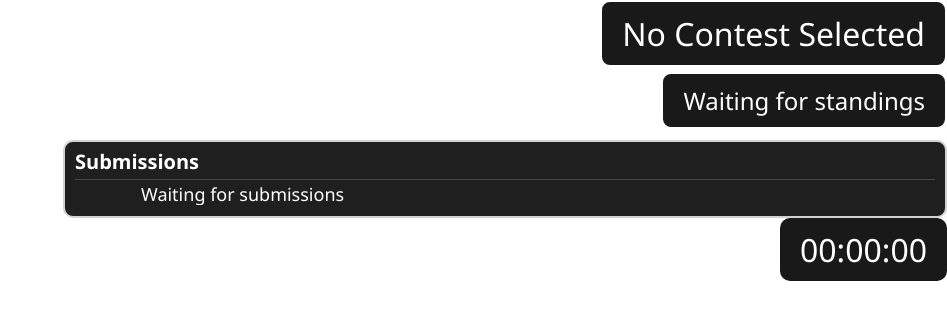
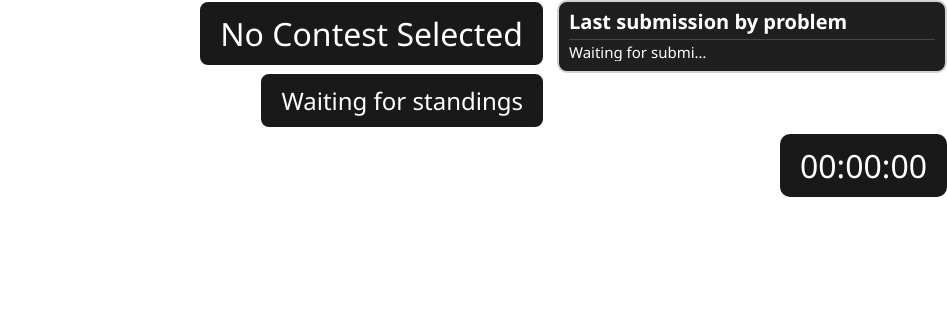
Before and after one commit to tarjen/QOJ-live-widget, a Flask app: page /overlay in a window 1280 px wide. Shown: the top 320 px of the page, without its empty margins (333-1280 px from the left). Run offline with Flask 3, Linux system fonts and the light colour scheme.

Commit message:
Show latest submission for each problem

```diff
--- a/src/app.py
+++ b/src/app.py
@@ -4,6 +4,7 @@ from datetime import datetime, timedelta
 import certifi
 import cloudscraper
 import os
+import re
 import urllib3
 
 # 禁用SSL警告
@@ -54,6 +55,34 @@ def classify_submission(result):
     return 'failed'
 
 
+def find_header_index(headers, names):
+    for name in names:
+        for index, header in enumerate(headers):
+            if name in header:
+                return index
+    return None
+
+
+def submission_sort_key(submission):
+    numbers = re.findall(r'\d+', submission.get('id', ''))
+    if numbers:
+        return (1, int(numbers[-1]))
+    return (0, -submission.get('_row_order', 0))
+
+
+def latest_submission_per_problem(submissions, limit):
+    latest = {}
+    for submission in submissions:
+        problem = submission.get('problem', '').strip()
+        if not problem:
+            continue
+        key = problem.casefold()
+        previous = latest.get(key)
+        if previous is None or submission_sort_key(submission) > submission_sort_key(previous):
+            latest[key] = submission
+    return sorted(latest.values(), key=submission_sort_key, reverse=True)[:limit]
+
+
 def parse_submission_table(html):
     soup = BeautifulSoup(html, 'html.parser')
     submissions = []
@@ -65,7 +94,12 @@ def parse_submission_table(html):
         header_text = ' '.join(headers)
         if 'submit' not in header_text and 'result' not in header_text and 'score' not in header_text:
             continue
-        for row in rows[1:]:
+        id_index = find_header_index(headers, ['id', '#'])
+        problem_index = find_header_index(headers, ['problem', 'task'])
+        result_index = find_header_index(headers, ['result', 'status', 'score'])
+        time_index = find_header_index(headers, ['submit time', 'submission time', 'submitted', 'time'])
+        language_index = find_header_index(headers, ['language', 'lang'])
+        for row_order, row in enumerate(rows[1:]):
             cells = row.find_all('td')
             if len(cells) < 4:
                 continue
@@ -76,30 +110,34 @@ def parse_submission_table(html):
                 for link in cell.find_all('a', href=True)
             ]
             submission = {
-                'id': values[0],
-                'problem': values[1] if len(values) > 1 else '',
-                'result': '',
-                'time': '',
-                'language': '',
+                'id': values[id_index] if id_index is not None and id_index < len(values) else values[0],
+                'problem': values[problem_index] if problem_index is not None and problem_index < len(values) else values[1],
+                'result': values[result_index] if result_index is not None and result_index < len(values) else '',
+                'time': values[time_index] if time_index is not None and time_index < len(values) else '',
+                'language': values[language_index] if language_index is not None and language_index < len(values) else '',
                 'class': 'unknown',
                 'url': next((href for href in links if '/submission/' in href), ''),
+                '_row_order': row_order,
             }
-            for value in values:
-                lower_value = value.lower()
-                if any(word in lower_value for word in ['accepted', 'wrong answer', 'time limit', 'memory limit', 'runtime error', 'compile error', 'compiling', 'judging', 'waiting']):
-                    submission['result'] = value
-                    break
+            if not submission['result']:
+                for value in values:
+                    lower_value = value.lower()
+                    if any(word in lower_value for word in ['accepted', 'wrong answer', 'time limit', 'memory limit', 'runtime error', 'compile error', 'compiling', 'judging', 'waiting']):
+                        submission['result'] = value
+                        break
             if not submission['result'] and len(values) >= 3:
                 submission['result'] = values[2]
-            for value in reversed(values):
-                if ':' in value or '-' in value:
-                    submission['time'] = value
-                    break
-            for value in values:
-                lower_value = value.lower()
-                if any(lang in lower_value for lang in ['c++', 'python', 'java', 'rust', 'go', 'kotlin', 'c#']):
-                    submission['language'] = value
-                    break
+            if not submission['time']:
+                for value in reversed(values):
+                    if ':' in value or '-' in value:
+                        submission['time'] = value
+                        break
+            if not submission['language']:
+                for value in values:
+                    lower_value = value.lower()
+                    if any(lang in lower_value for lang in ['c++', 'python', 'java', 'rust', 'go', 'kotlin', 'c#']):
+                        submission['language'] = value
+                        break
             submission['class'] = classify_submission(submission['result'])
             submissions.append(submission)
     return submissions
@@ -126,7 +164,7 @@ def get_submissions(contestid, player, limit=18):
         submissions = parse_submission_table(response.text)
         if submissions:
             return {
-                'items': submissions[:limit],
+                'items': latest_submission_per_problem(submissions, limit),
                 'source': url,
             }
     return {
--- a/templates/overlay.html
+++ b/templates/overlay.html
@@ -20,8 +20,24 @@
             flex-direction: row;
             align-items: center;
             justify-content: flex-end;
+            padding-bottom: 5px;
+        }
+        .overlay-content {
+            display: flex;
+            align-items: flex-start;
+            justify-content: flex-end;
+            gap: 12px;
             width: 1280px;
-            padding-bottom: 5px;
+        }
+        .contest-column {
+            display: flex;
+            flex: 1 1 auto;
+            min-width: 0;
+            flex-direction: column;
+            align-items: flex-end;
+        }
+        .clock-box {
+            width: 1280px;
         }
         .contest-name {
             font-family: 'Segoe UI', Arial, sans-serif;
@@ -100,14 +116,12 @@ td.success {
   background-color: rgba(224,255,224,1.000);
 }
         .submissions-box {
-            width: 1280px;
-            display: flex;
-            justify-content: flex-end;
-            padding-top: 6px;
+            flex: 0 0 390px;
+            width: 390px;
         }
         .submissions {
-            width: 860px;
-            max-height: 245px;
+            width: 366px;
+            max-height: 470px;
             overflow: hidden;
             font-family: 'Segoe UI', Arial, sans-serif;
             color: #fff;
@@ -124,12 +138,12 @@ td.success {
         }
         .submission-row {
             display: grid;
-            grid-template-columns: 58px 1fr 130px 100px 155px;
+            grid-template-columns: minmax(0, 1fr) 92px 116px;
             gap: 8px;
             align-items: center;
-            min-height: 28px;
-            font-size: 18px;
-            line-height: 22px;
+            min-height: 23px;
+            font-size: 15px;
+            line-height: 18px;
             border-top: 1px solid rgba(255,255,255,0.18);
         }
         .submission-row:first-of-type {
@@ -142,6 +156,7 @@ td.success {
         }
         .submission-result {
             font-weight: 700;
+            text-align: right;
         }
         .submission-result.accepted {
             color: #8df58d;
@@ -208,7 +223,7 @@ td.success {
     <div id="overlay-update">
         {% include 'overlay_update.html' %}
     </div>
-    <div class="overlay-box">
+    <div class="overlay-box clock-box">
         <div class="clock">00:00:00</div>
         <script>
             updateClock();
--- a/templates/overlay_update.html
+++ b/templates/overlay_update.html
@@ -1,3 +1,5 @@
+<div class="overlay-content">
+    <div class="contest-column">
         <div class="overlay-box">
             {% if contest and contest.name %}
                 <div class="contest-name">{{ contest.name }}</div>
@@ -23,35 +25,31 @@
             <div class="contest-name status-message">Waiting for standings</div>
             {% endif %}
         </div>
+    </div>
     <div class="submissions-box">
         <div class="submissions">
-        <div class="submissions-title">Submissions</div>
+            <div class="submissions-title">Last submission by problem</div>
             {% if contest and contest.submissions and contest.submissions['items'] %}
                 {% for submission in contest.submissions['items'] %}
                 <div class="submission-row">
-                <div class="submission-cell">#{{ submission.id }}</div>
-                <div class="submission-cell">{{ submission.problem }}</div>
-                <div class="submission-cell submission-result {{ submission.class }}">{{ submission.result }}</div>
-                <div class="submission-cell">{{ submission.language }}</div>
-                <div class="submission-cell">{{ submission.time }}</div>
+                    <div class="submission-cell" title="{{ submission.problem }}">{{ submission.problem }}</div>
+                    <div class="submission-cell" title="{{ submission.time }}">{{ submission.time }}</div>
+                    <div class="submission-cell submission-result {{ submission.class }}" title="{{ submission.result }}">{{ submission.result }}</div>
                 </div>
                 {% endfor %}
             {% elif contest and contest.submissions and contest.submissions.error %}
                 <div class="submission-row">
-                <div class="submission-cell"></div>
                     <div class="submission-cell">{{ contest.submissions.error }}</div>
-                <div class="submission-cell"></div>
                     <div class="submission-cell"></div>
                     <div class="submission-cell"></div>
                 </div>
             {% else %}
                 <div class="submission-row">
-                <div class="submission-cell"></div>
                     <div class="submission-cell">Waiting for submissions</div>
-                <div class="submission-cell"></div>
                     <div class="submission-cell"></div>
                     <div class="submission-cell"></div>
                 </div>
             {% endif %}
         </div>
     </div>
+</div>
```
Also changed, not shown: README.md. Lines whose indentation alone changed are shown as unchanged.
